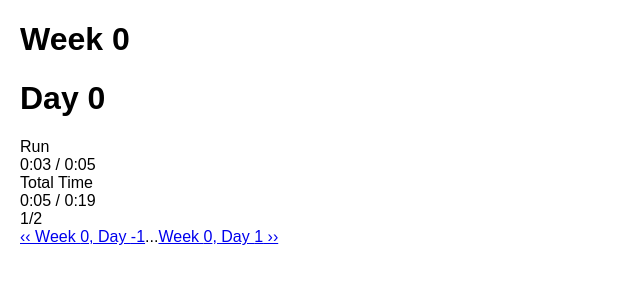
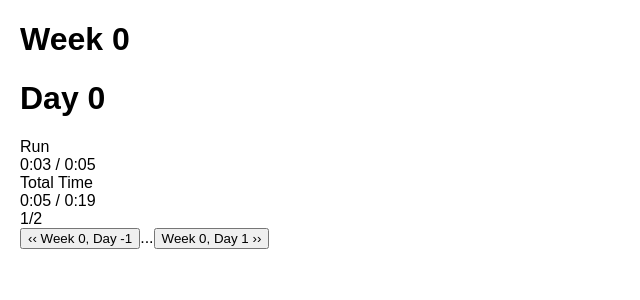
Before and after one commit to mssen/c25k-timer, a React (Create React App) app: page / in a window 1280 px wide. Shown: the top 300 px of the page, without its empty margins (0-640 px from the left). Built offline with nearby package versions, Linux system fonts and the light colour scheme.

Commit message:
Switch to buttons to avoid the hash href.

```diff
--- a/src/components/Navigation.js
+++ b/src/components/Navigation.js
@@ -15,12 +15,12 @@ const Navigation = ({ week, day, triggerNavigation }) => {
     <div>
       {
         !(week === 1 && day === 1)
-          && <a href="#" onClick={ handlePrevious }>&lsaquo;&lsaquo; Week { day === 1 ? week - 1 : week }, Day { day === 1 ? 3 : day - 1 }</a>
+          && <button onClick={ handlePrevious }>&lsaquo;&lsaquo; Week { day === 1 ? week - 1 : week }, Day { day === 1 ? 3 : day - 1 }</button>
       }
       ...
       {
         !(week === 9 && day === 3)
-          && <a href="#" onClick={ handleNext }>Week { day === 3 ? week + 1 : week }, Day { day === 3 ? 1 : day + 1 } &rsaquo;&rsaquo;</a>
+          && <button onClick={ handleNext }>Week { day === 3 ? week + 1 : week }, Day { day === 3 ? 1 : day + 1 } &rsaquo;&rsaquo;</button>
       }
     </div>
   )
```
